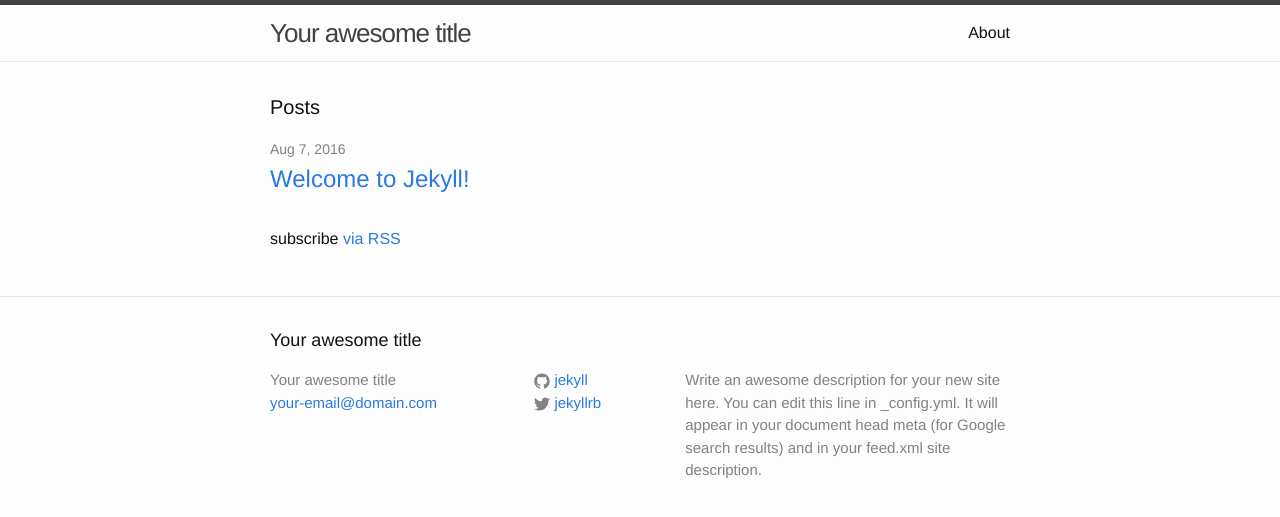
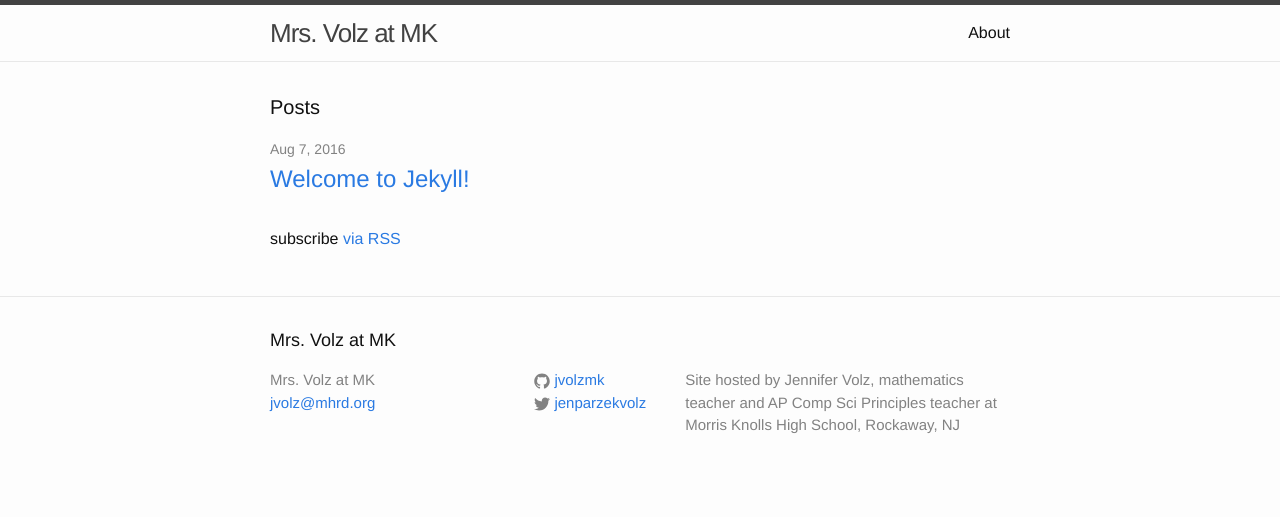
Before and after one commit to jvolzmk/jvolzmk.github.io, a Jekyll site: the page built from index.html, in a window 1280 px wide. Shown: the top 517 px of the page. Built offline with Jekyll 4.4.1, drawn with Linux system fonts in a browser that asks for light colours.

Commit message:
Update _config.yml

```diff
--- a/_config.yml
+++ b/_config.yml
@@ -6,16 +6,15 @@
 # 'jekyll serve'. If you change this file, please restart the server process.
 
 # Site settings
-title: Your awesome title
-email: your-email@domain.com
+title: Mrs. Volz at MK
+email: jvolz@mhrd.org
 description: > # this means to ignore newlines until "baseurl:"
-  Write an awesome description for your new site here. You can edit this
-  line in _config.yml. It will appear in your document head meta (for
-  Google search results) and in your feed.xml site description.
+  Site hosted by Jennifer Volz, mathematics teacher and AP Comp Sci Principles
+  teacher at Morris Knolls High School, Rockaway, NJ
 baseurl: "" # the subpath of your site, e.g. /blog
-url: "http://yourdomain.com" # the base hostname & protocol for your site
-twitter_username: jekyllrb
-github_username:  jekyll
+url: "http://jvolzmk.github.io" # the base hostname & protocol for your site
+twitter_username: jenparzekvolz
+github_username:  jvolzmk
 
 # Build settings
 markdown: kramdown
```
